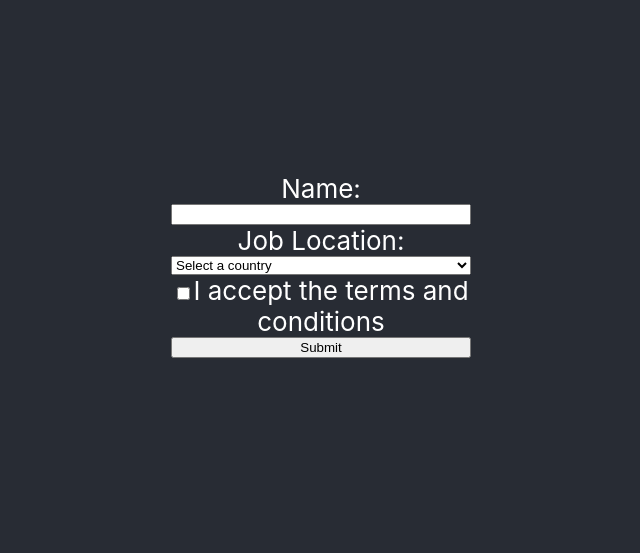
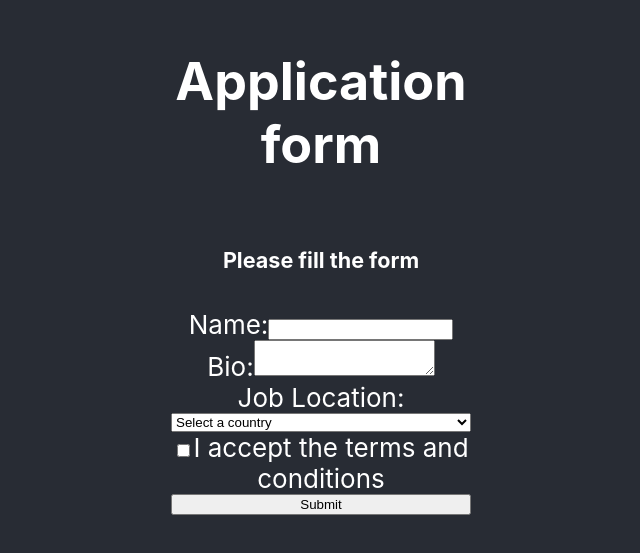
Before and after one commit to Ananya-plainsurf/jest-react-testing, a React (Create React App) app: page / in a window 1280 px wide. Shown: the part 135-688 px from the top of the page, without its empty margins (319-959 px from the left). Built offline with nearby package versions, Linux system fonts and the light colour scheme.

Commit message:
getByRol : used to grab the element by its default role and test them accordingly

```diff
--- a/src/component/application/application.tsx
+++ b/src/component/application/application.tsx
@@ -1,9 +1,23 @@
-
 const Application = () => {
   return (
-        <form style={{ display: 'flex', flexDirection: 'column', width: '300px', margin: '0 auto' }}>
+    <form
+      style={{
+        display: "flex",
+        flexDirection: "column",
+        width: "300px",
+        margin: "0 auto",
+      }}
+    >
+        <h1>Application form</h1>
+        <h5>Please fill the form</h5>
+      <div>
         <label htmlFor="name">Name:</label>
         <input type="text" id="name" name="name" />
+      </div>
+      <div>
+        <label htmlFor="bio">Bio:</label>
+        <textarea id="bio" name="bio" />
+      </div>
 
       <label htmlFor="jobLocation">Job Location:</label>
       <select id="jobLocation" name="jobLocation">
@@ -15,8 +29,8 @@ const Application = () => {
         <option value="AU">Australia</option>
       </select>
       <label>
-                <input type="checkbox" id="terms" name="terms" />
-                I accept the terms and conditions
+        <input type="checkbox" id="terms" name="terms" />I accept the terms and
+        conditions
       </label>
 
       <button type="submit">Submit</button>
```
Also changed, not shown: 1 other file (tests, documents, lock files or other folders). Lines whose indentation alone changed are shown as unchanged.
